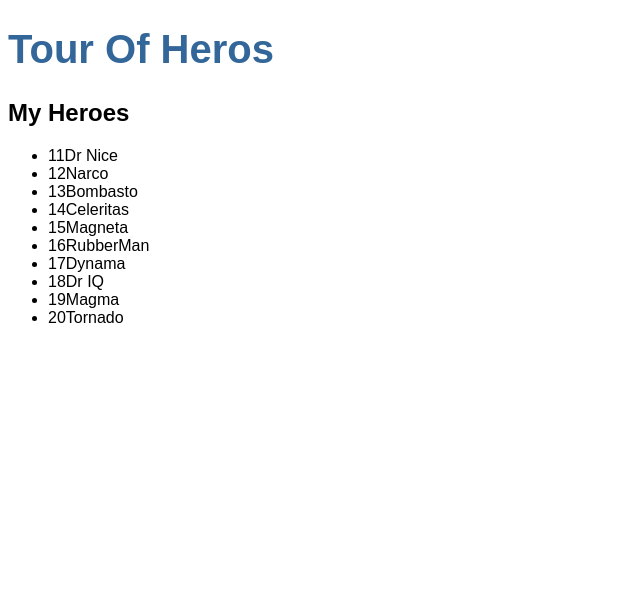
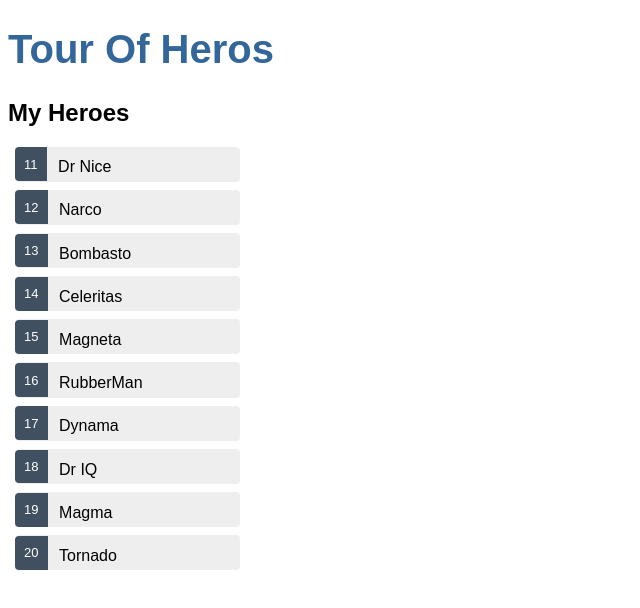
Before and after one commit to Sagor31h2/TourOfHeros, an Angular app: page / in a window 1280 px wide. Shown: the top 608 px of the page, without its empty margins (0-640 px from the left). Built offline with nearby package versions, Linux system fonts and the light colour scheme.

Commit message:
css and empty check

```diff
--- a/src/app/heroes/heroes.component.css
+++ b/src/app/heroes/heroes.component.css
@@ -0,0 +1,52 @@
+/* HeroesComponent's private CSS styles */
+.heroes {
+  margin: 0 0 2em 0;
+  list-style-type: none;
+  padding: 0;
+  width: 15em;
+}
+.heroes li {
+  cursor: pointer;
+  position: relative;
+  left: 0;
+  background-color: #eee;
+  margin: 0.5em;
+  padding: 0.3em 0;
+  height: 1.6em;
+  border-radius: 4px;
+}
+.heroes li:hover {
+  color: #2c3a41;
+  background-color: #e6e6e6;
+  left: 0.1em;
+}
+.heroes li.selected {
+  background-color: black;
+  color: white;
+}
+.heroes li.selected:hover {
+  background-color: #505050;
+  color: white;
+}
+.heroes li.selected:active {
+  background-color: black;
+  color: white;
+}
+.heroes .badge {
+  display: inline-block;
+  font-size: small;
+  color: white;
+  padding: 0.8em 0.7em 0 0.7em;
+  background-color: #405061;
+  line-height: 1em;
+  position: relative;
+  left: -1px;
+  top: -4px;
+  height: 1.8em;
+  margin-right: 0.8em;
+  border-radius: 4px 0 0 4px;
+}
+
+input {
+  padding: 0.5rem;
+}
--- a/src/app/heroes/heroes.component.html
+++ b/src/app/heroes/heroes.component.html
@@ -5,8 +5,11 @@
     </li>
 </ul>
 
-<!-- <h2>{{hero.name | uppercase}} Details</h2>
+<div *ngIf="selectedHero">
+<h2>{{selectedHero.name| uppercase}} Details</h2>
+<div><span>Id: </span>{{selectedHero?.id}}</div>
 <div>
-    <label for="name">Hero Name:</label>
-    <input for="name" [(ngModel)]="hero.name" placeholder="Name">
-</div> -->
+    <label for="hero-name">Hero Name:</label>
+    <input id="hero-name" [(ngModel)]="selectedHero.name" placeholder="Name">
+</div>
+</div>
```
